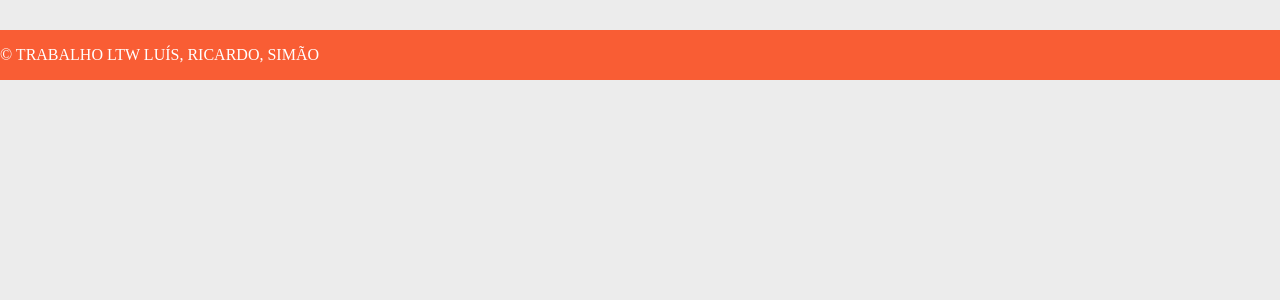
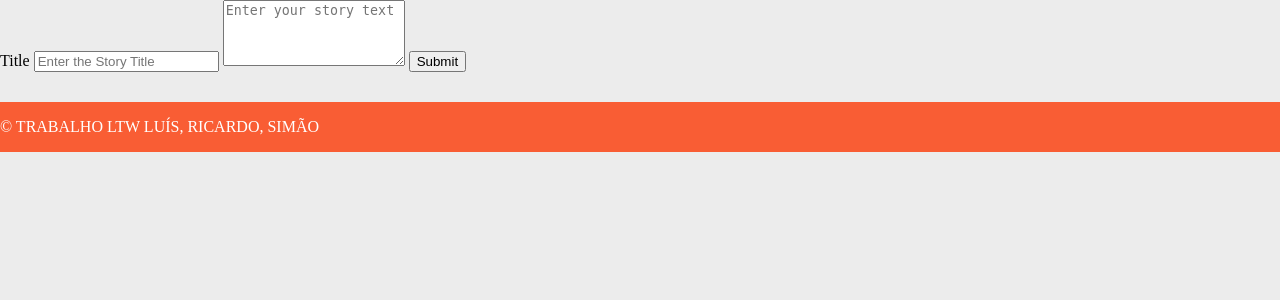
Before and after one commit to LuisAlvelaMendes/LTW, a PHP site: page /pages/channel.php?id=68 in a window 1280 px wide. Shown: the part 61-361 px from the top of the page. Run offline with PHP 8.4, Linux system fonts and the light colour scheme; the visitor is signed in with stand-in values (Sample User, id 1); data comes from the database, SQL or seed files in the repository; data that the repository does not hold is empty.

Commit message:
draw_addStory

```diff
--- a/css/common.css
+++ b/css/common.css
@@ -41,6 +41,10 @@ body > header #signup {
 
 body > header > #signup > a:first-child {
  border-right: 1px solid white;
+}
+
+body > header > #signup > #profile {
+	cursor: pointer;
 }
 
 body > header > #signup > a {
--- a/pages/channel.php
+++ b/pages/channel.php
@@ -12,6 +12,7 @@
 		draw_header(null, $channel);
 	} else {
 		draw_header($_SESSION['username'], $channel);
+		draw_storyInput($channel);
 	}
 
 	$stories=getStoriesFromChannel($channel);
--- a/templates/tpl_common.php
+++ b/templates/tpl_common.php
@@ -19,7 +19,7 @@
 
 				<?php if($username != NULL) { ?>
 					<nav id="signup">
-						<a id="profile" onclick="window.location.href='../pages/profile.php?name=<?=$username?>'"><?= $username ?></li></a>
+						<a id="profile" onclick="window.location.href='../pages/profile.php?name=<?=$username?>'"><?= $username ?></a>
 						<a href="../actions/action_logout.php">Logout</a>
 						<?php draw_subscriberList() ?>
 					</nav>
@@ -89,7 +89,7 @@
 
 	foreach ($string as $k => &$v) {
 		if ($diff->$k) {
-			$v = $diff->$k . '' . $v . ($diff->$k > 1 ? 's' : '');
+			$v = $diff->$k . '' . $v . ($diff->$k > 1 ? '' : '');
 		} else {
 			unset($string[$k]);
 		}
--- a/templates/tpl_story.php
+++ b/templates/tpl_story.php
@@ -20,3 +20,16 @@
 
 	<?php draw_info_bar($story['author'], $channel, $story['published']) ?>
 <?php } ?>
+
+<?php function draw_storyInput($channel) { ?>
+	<form action='../actions/action_addStory.php' method='post'>
+		<label for='title'>Title</label>
+		<input type='text' placeholder='Enter the Story Title' name='title' required>
+
+		<textarea name='fulltext' placeholder='Enter your story text' rows='4' column='50' required></textarea>
+
+		<input type="hidden" name="channel" value="<?=$channel?>">
+
+		<button type='submit'>Submit</button>
+	</form>
+<?php } ?>
```
